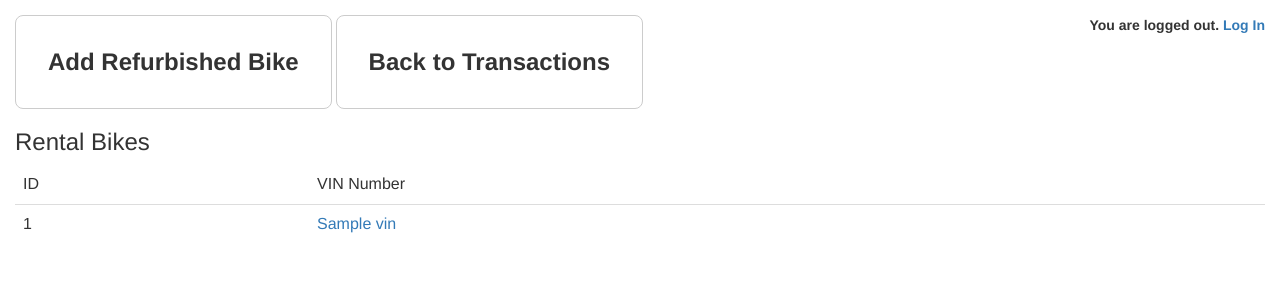
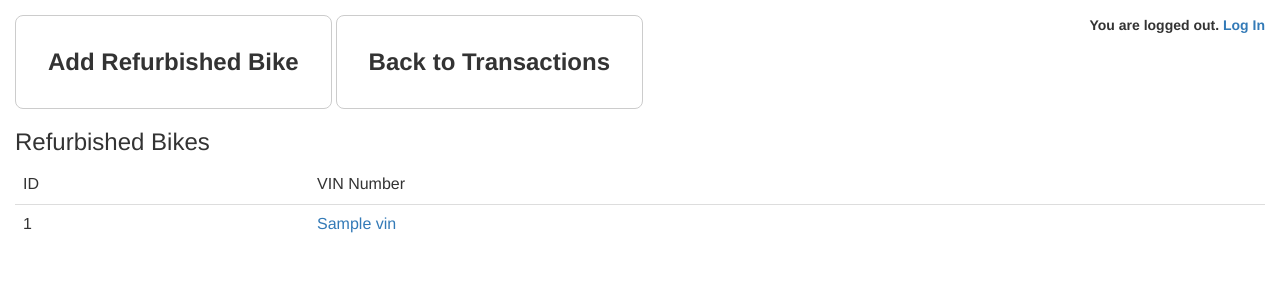
Before and after one commit to rice-apps/rice-bikes, a Django app: template app/templates/app/refurbished.html in a window 1280 px wide. Shown: the top 300 px of the page. Run offline with Django 3.2, Linux system fonts and the light colour scheme; the template is opened without the code that fills it: most values are stand-ins (such as "Sample title", 1, 10 or a date in 2020); some libraries are stand-ins or nearby versions.

Commit message:
Corrected heading in /refurbished

```diff
--- a/app/templates/app/refurbished.html
+++ b/app/templates/app/refurbished.html
@@ -6,7 +6,7 @@
 <a class="btn btn-default btn-xlarge" href="{% url 'app:index' %}" role="button">Back to Transactions</a>
 
 {% if refurbished_list %}
-    <h3>Rental Bikes</h3>
+    <h3>Refurbished Bikes</h3>
 
     <table class="table">
     <thead>
```
